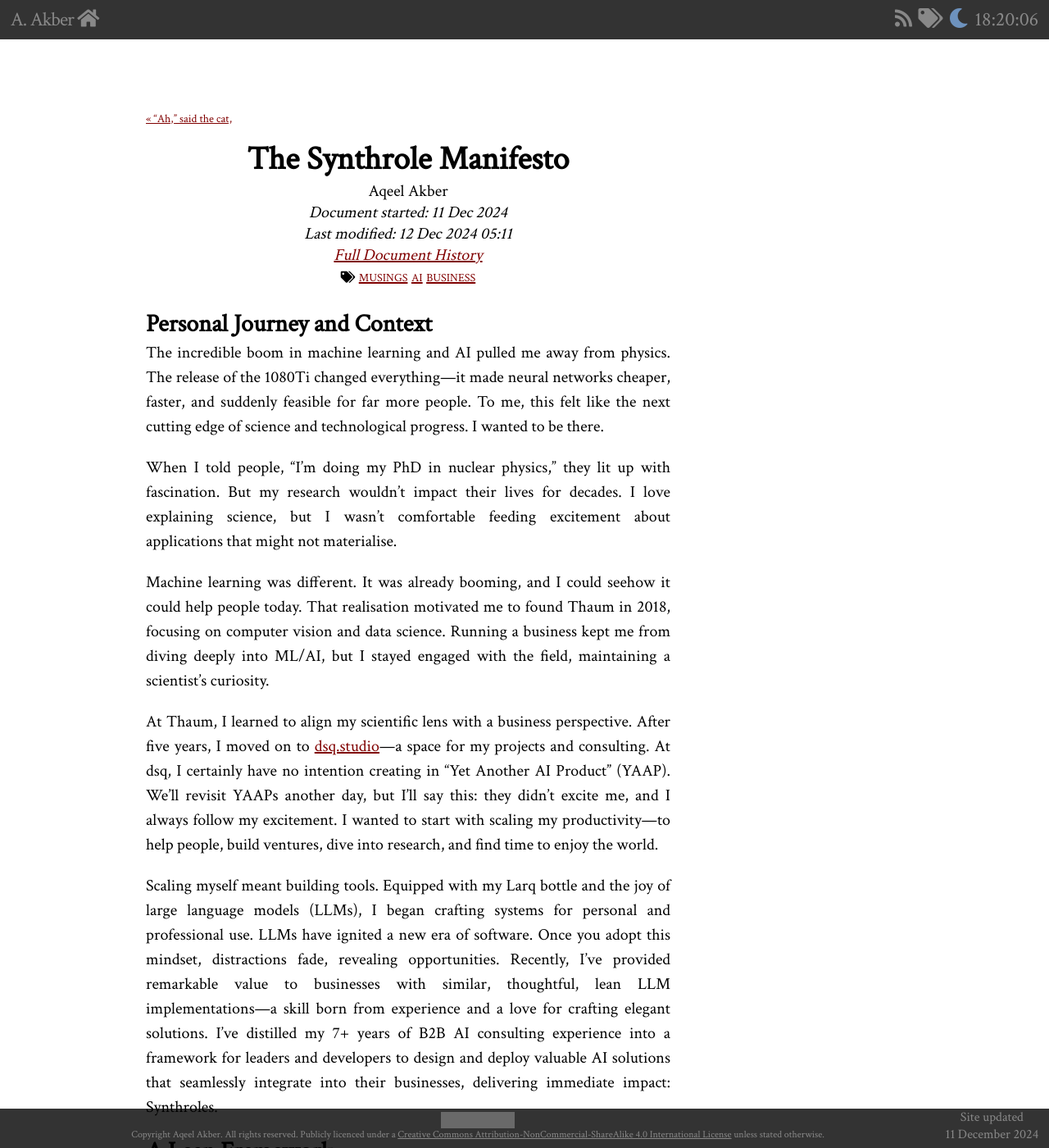
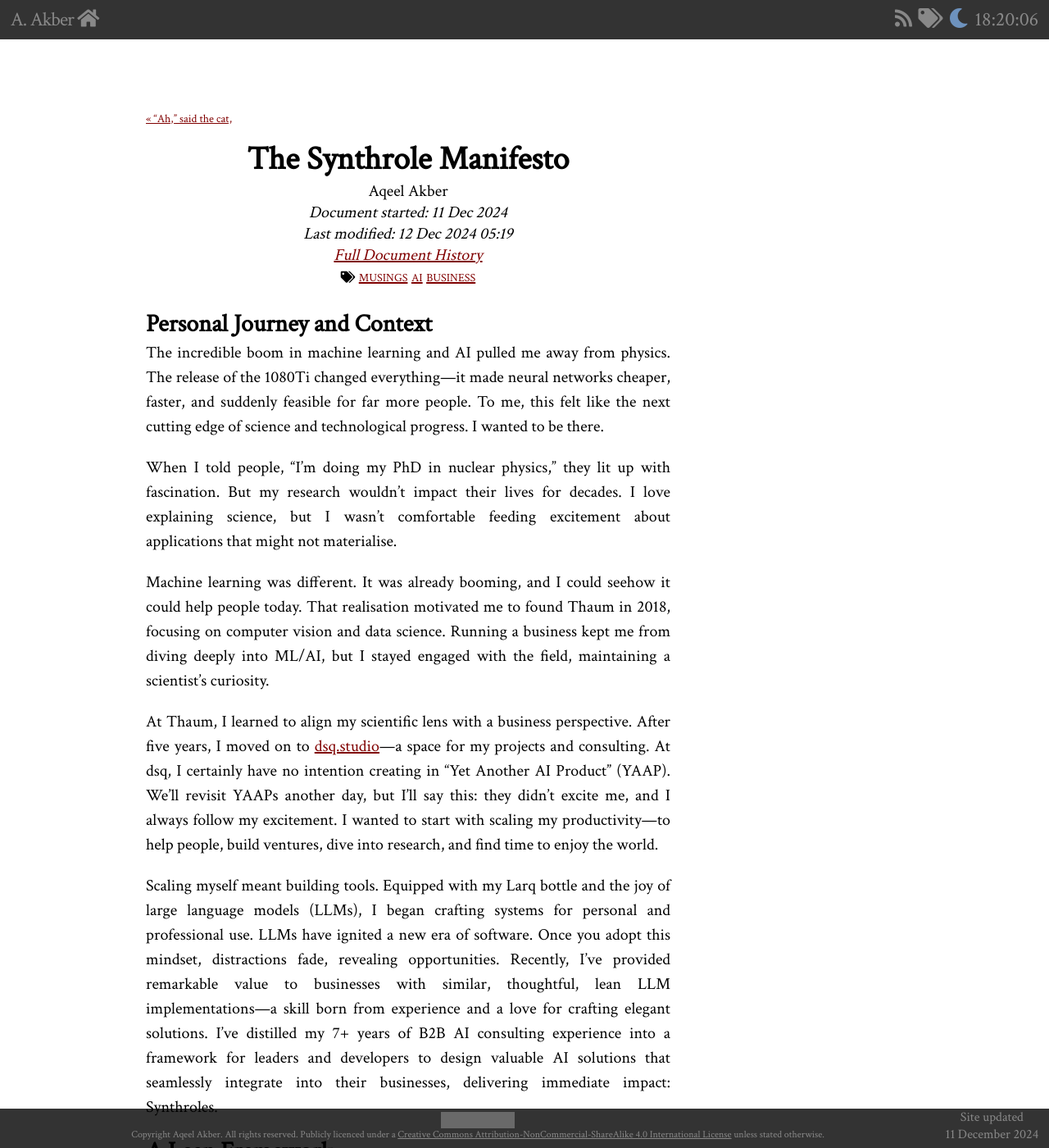
Before and after one commit to admiralakber/aqeelakber.com, a Jekyll site: the page built from _posts/2024-12-11-the-synthrole-manifesto.html, in a window 1280 px wide and 1400 px high. Shown: the whole window at 82% size. Built offline with Jekyll 4.4.1, drawn with Linux system fonts in a browser that asks for light colours; nearby versions of some CDN libraries; some web fonts are replaced; grey boxes are pictures that could not be loaded.

Commit message:
fix(post): less is clearer

```diff
--- a/_posts/2024-12-11-the-synthrole-manifesto.html
+++ b/_posts/2024-12-11-the-synthrole-manifesto.html
@@ -1,7 +1,7 @@
 ---
 title: "The Synthrole Manifesto"
 date: 2024-12-11
-lastmod: [2024-12-12 Thu 05:11]
+lastmod: [2024-12-12 Thu 05:19]
 layout: post
 categories:
 tags:
@@ -31,7 +31,7 @@
 </p>
 
 <p>
-Scaling myself meant building tools. Equipped with my Larq bottle and the joy of large language models (LLMs), I began crafting systems for personal and professional use. LLMs have ignited a new era of software. Once you adopt this mindset, distractions fade, revealing opportunities. Recently, I’ve provided remarkable value to businesses with similar, thoughtful, lean LLM implementations—a skill born from experience and a love for crafting elegant solutions. I&rsquo;ve distilled my 7+ years of B2B AI consulting experience into a framework for leaders and developers to design and deploy valuable AI solutions that seamlessly integrate into their businesses, delivering immediate impact: Synthroles.
+Scaling myself meant building tools. Equipped with my Larq bottle and the joy of large language models (LLMs), I began crafting systems for personal and professional use. LLMs have ignited a new era of software. Once you adopt this mindset, distractions fade, revealing opportunities. Recently, I’ve provided remarkable value to businesses with similar, thoughtful, lean LLM implementations—a skill born from experience and a love for crafting elegant solutions. I&rsquo;ve distilled my 7+ years of B2B AI consulting experience into a framework for leaders and developers to design valuable AI solutions that seamlessly integrate into their businesses, delivering immediate impact: Synthroles.
 </p>
 </div>
 </div>
--- a/blog/2024-12-11-the-synthrole-manifesto.org
+++ b/blog/2024-12-11-the-synthrole-manifesto.org
@@ -5,7 +5,7 @@
 #+JEKYLL_CATEGORIES:
 #+JEKYLL_TAGS: musings ai business
 #+JEKYLL_PUBLISHED: true
-#+lastmod: [2024-12-12 Thu 05:11]
+#+lastmod: [2024-12-12 Thu 05:19]
 
 * Personal Journey and Context
 
@@ -17,7 +17,7 @@
 
 At Thaum, I learned to align my scientific lens with a business perspective. After five years, I moved on to [[https://dsq.studio][dsq.studio]]—a space for my projects and consulting. At dsq, I certainly have no intention creating in "Yet Another AI Product" (YAAP). We'll revisit YAAPs another day, but I'll say this: they didn’t excite me, and I always follow my excitement. I wanted to start with scaling my productivity—to help people, build ventures, dive into research, and find time to enjoy the world.
 
-Scaling myself meant building tools. Equipped with my Larq bottle and the joy of large language models (LLMs), I began crafting systems for personal and professional use. LLMs have ignited a new era of software. Once you adopt this mindset, distractions fade, revealing opportunities. Recently, I’ve provided remarkable value to businesses with similar, thoughtful, lean LLM implementations—a skill born from experience and a love for crafting elegant solutions. I've distilled my 7+ years of B2B AI consulting experience into a framework for leaders and developers to design and deploy valuable AI solutions that seamlessly integrate into their businesses, delivering immediate impact: Synthroles.
+Scaling myself meant building tools. Equipped with my Larq bottle and the joy of large language models (LLMs), I began crafting systems for personal and professional use. LLMs have ignited a new era of software. Once you adopt this mindset, distractions fade, revealing opportunities. Recently, I’ve provided remarkable value to businesses with similar, thoughtful, lean LLM implementations—a skill born from experience and a love for crafting elegant solutions. I've distilled my 7+ years of B2B AI consulting experience into a framework for leaders and developers to design valuable AI solutions that seamlessly integrate into their businesses, delivering immediate impact: Synthroles.
 
 * A Lean Framework
 
```
